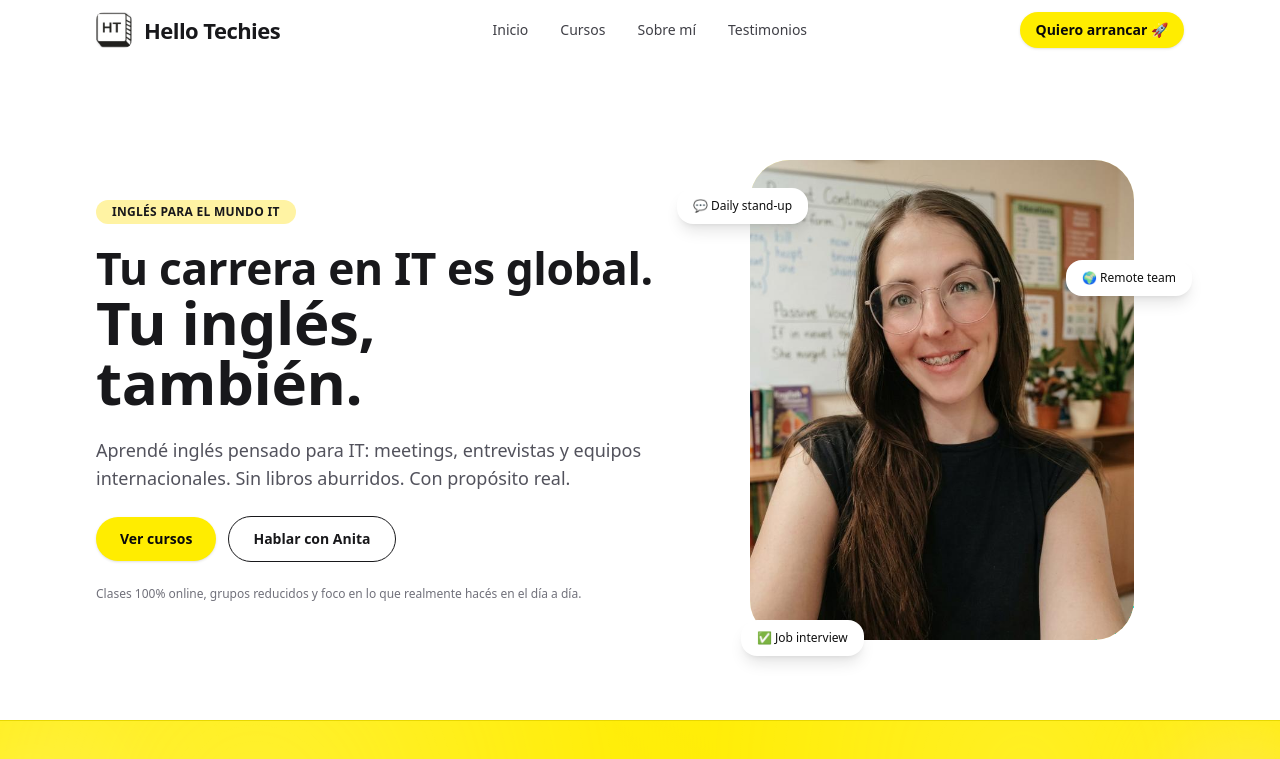
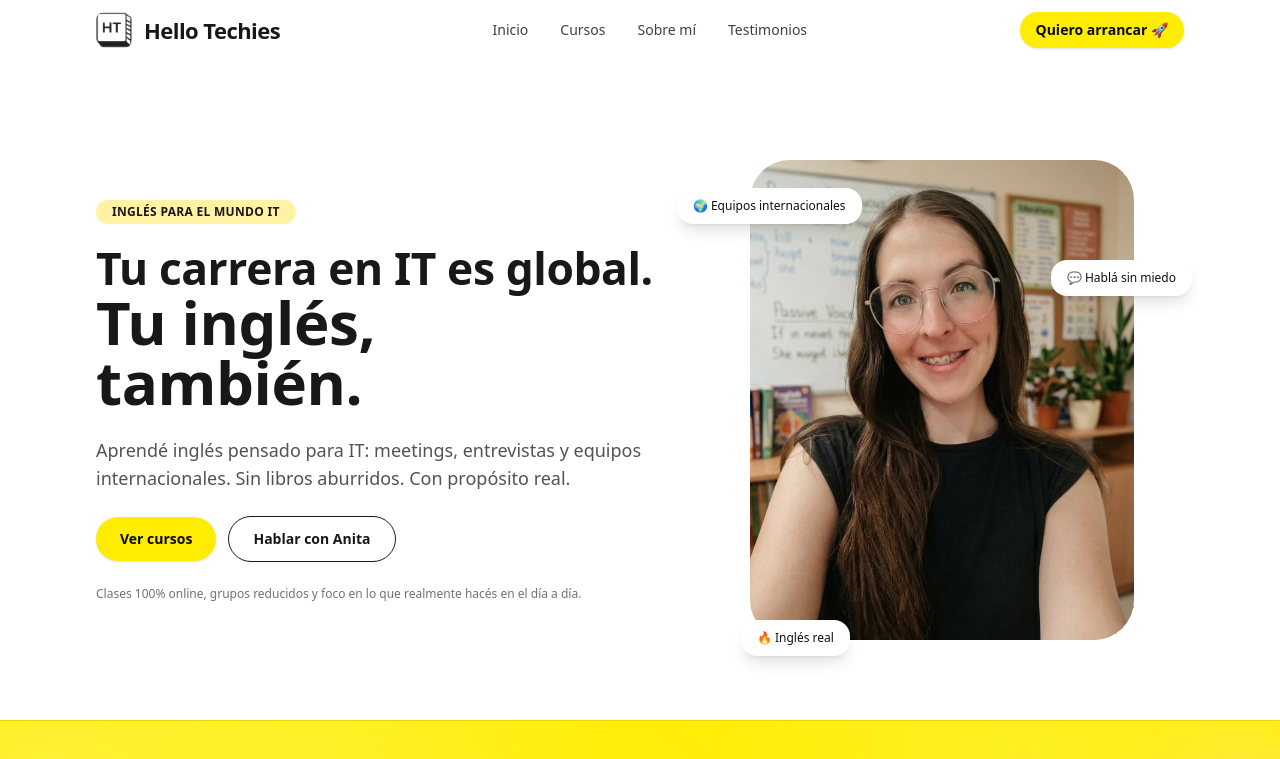
Before and after one commit to thelucho/hello-techies, a Next.js app: page / in a window 1280 px wide. Shown: the top 759 px of the page. Built offline with nearby package versions, Linux system fonts and the light colour scheme.

Commit message:
Change Hero tags

```diff
--- a/src/components/home/Hero.tsx
+++ b/src/components/home/Hero.tsx
@@ -116,7 +116,7 @@ export function Hero() {
             variants={floating}
             animate="animate"
           >
-            💬 Daily stand-up
+            🌍 Equipos internacionales
           </motion.div>
 
           <motion.div
@@ -124,7 +124,7 @@ export function Hero() {
             variants={floating}
             animate="animate"
           >
-            🌍 Remote team
+            💬 Hablá sin miedo
           </motion.div>
 
           <motion.div
@@ -132,7 +132,7 @@ export function Hero() {
             variants={floating}
             animate="animate"
           >
-            ✅ Job interview
+            🔥 Inglés real
           </motion.div>
         </motion.div>
       </div>
```
